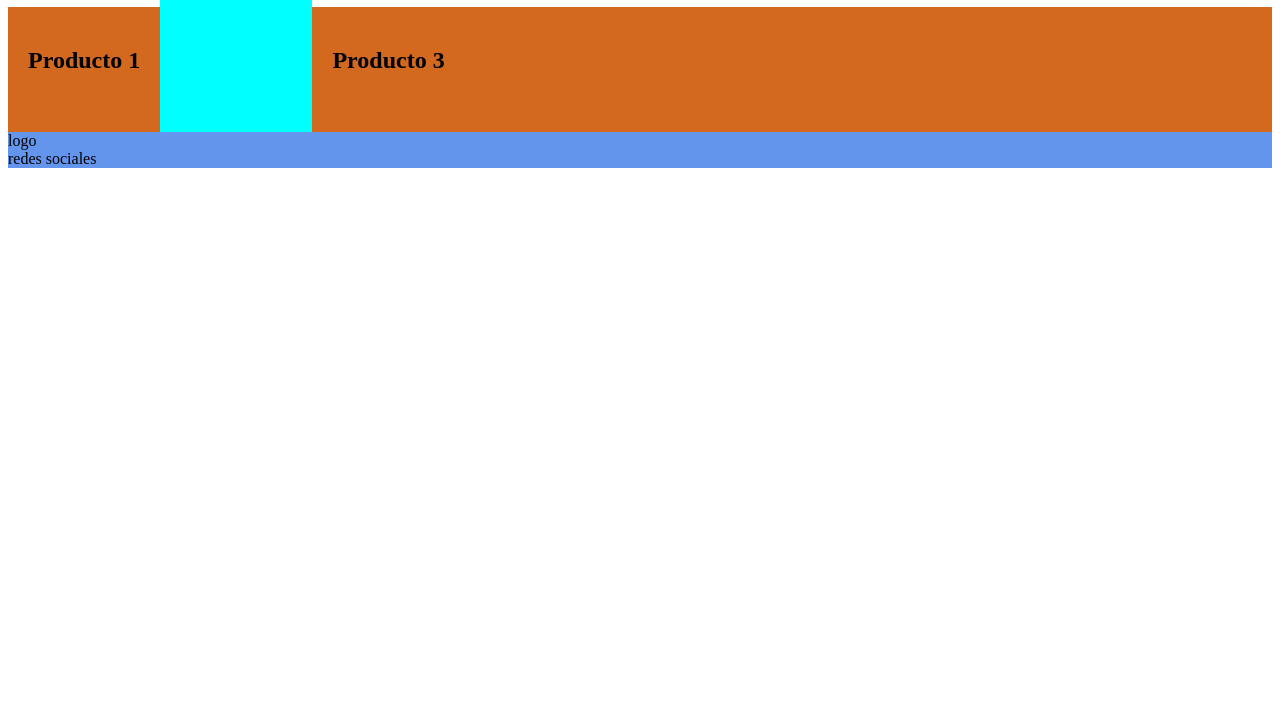
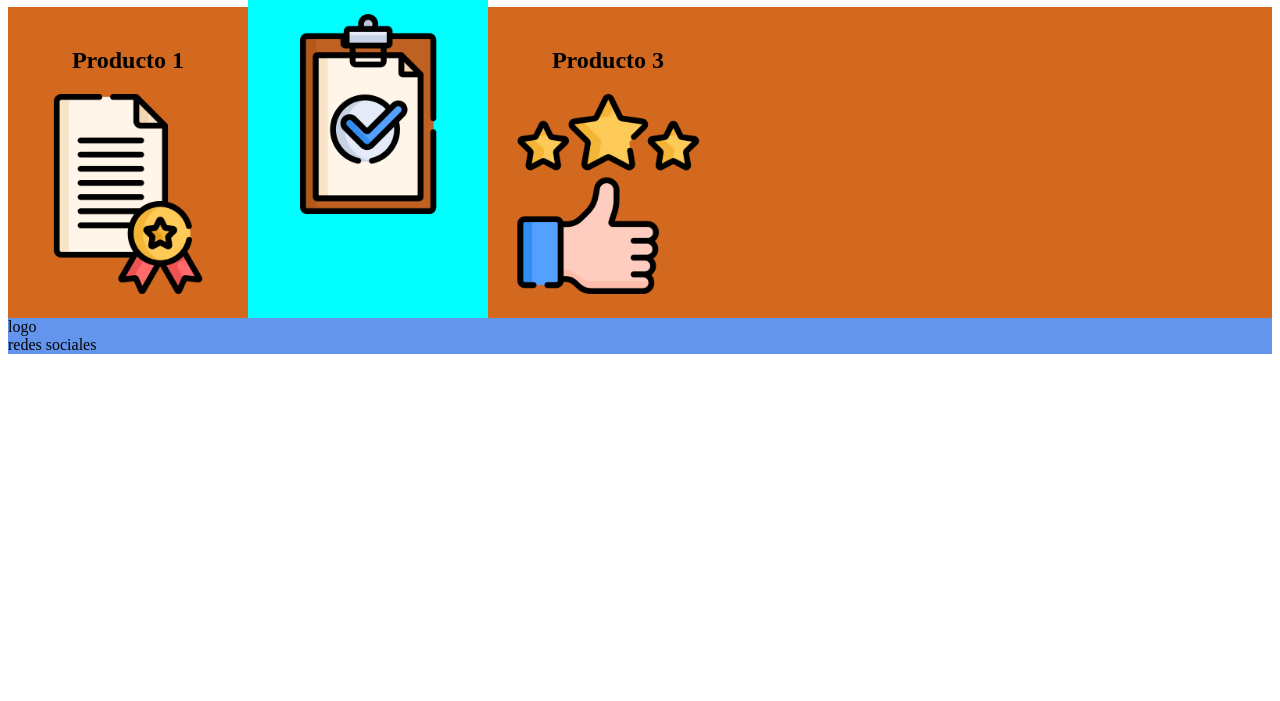
Before and after one commit to davidlealo/htmlvscode, a plain HTML site: page index.html in a window 1280 px wide. Shown: the part 99-800 px from the top of the page. Drawn offline with Linux system fonts and the light colour scheme.

Commit message:
Cambiar carpetas de fotos
Cambié fotos a carpeta root

```diff
--- a/index.html
+++ b/index.html
@@ -67,21 +67,21 @@
                 <h2>
                     Producto 1
                 </h2>
-                <img src="img/023-certificate.png" alt="" class="foto_producto">
+                <img src="023-certificate.png" alt="" class="foto_producto">
             </div>
 
             <div class="producto2 productos">
                 <h2>
                     Producto 2
                 </h2>
-                <img src="img/012-clipboard.png" alt="" class="foto_producto">
+                <img src="012-clipboard.png" alt="" class="foto_producto">
             </div>
 
             <div class="producto3 productos">
                 <h2>
                     Producto 3
                 </h2>
-                <img src="img/008-rating.png" alt="" class="foto_producto">
+                <img src="008-rating.png" alt="" class="foto_producto">
             </div>
         </div>
 
```
